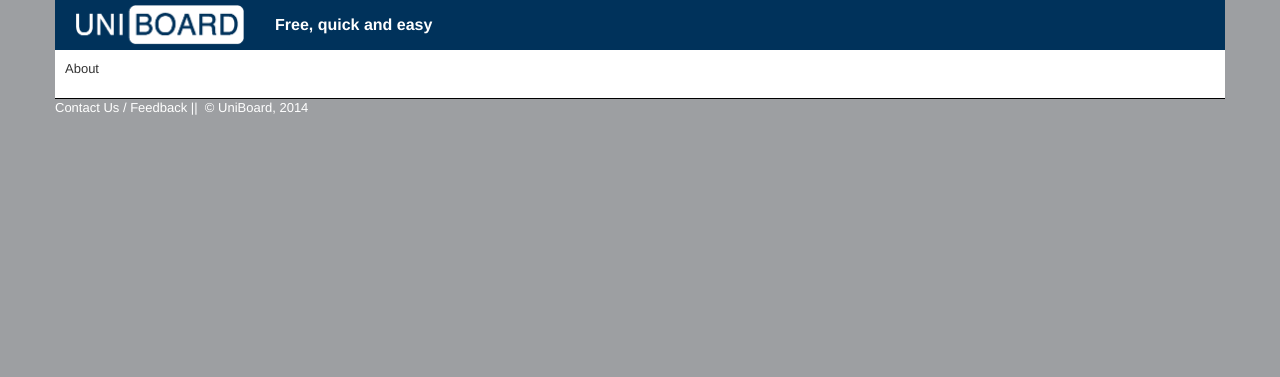
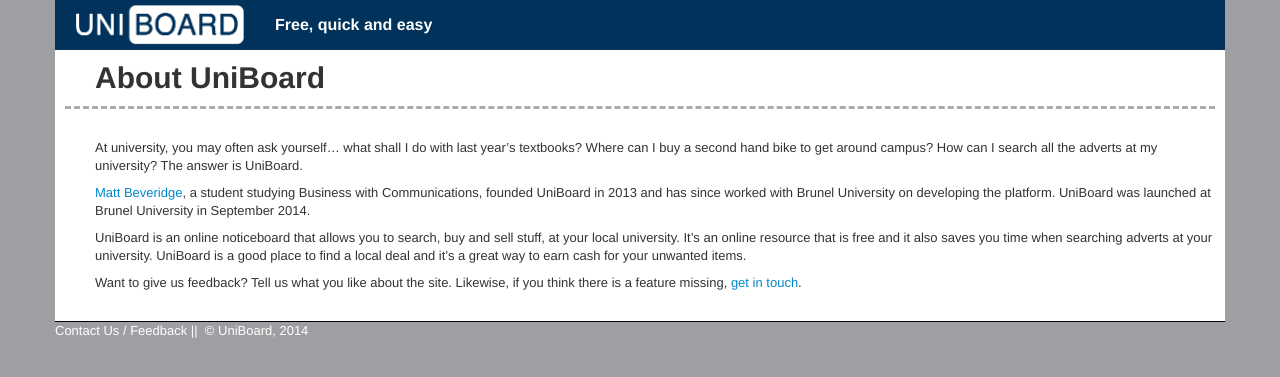
Before and after one commit to CottageLabs/uniboard, a Flask app: page /about in a window 1280 px wide. Shown: the part 160-537 px from the top of the page. Run offline with Flask 2, Linux system fonts and the light colour scheme; parts of the project's set-up code (start-up, migrations or seed data) failed here and were passed over; some libraries are stand-ins or nearby versions.

Commit message:
add about page

```diff
--- a/portality/templates/about.html
+++ b/portality/templates/about.html
@@ -2,6 +2,21 @@
 
 {% block content %}
 
-About
+<div class="row-fluid">
+    <div class="span12">
+        <div style="padding-bottom: 10px; margin-bottom: 30px; padding-left: 30px; border-bottom: 3px dashed #aaaaaa">
+            <h1>About UniBoard</h1>
+        </div>
+    </div>
+</div>
 
+<div style="padding-left: 30px">
+<p>At university, you may often ask yourself… what shall I do with last year’s textbooks? Where can I buy a second hand bike to get around campus? How can I search all the adverts at my university? The answer is UniBoard.</p>
+
+<p><a href="http://uk.linkedin.com/in/matthewbeveridge/">Matt Beveridge</a>, a student studying Business with Communications, founded UniBoard in 2013 and has since worked with Brunel University on developing the platform. UniBoard was launched at Brunel University in September 2014.</p>
+
+<p>UniBoard is an online noticeboard that allows you to search, buy and sell stuff, at your local university. It’s an online resource that is free and it also saves you time when searching adverts at your university. UniBoard is a good place to find a local deal and it’s a great way to earn cash for your unwanted items.</p>
+
+<p>Want to give us feedback? Tell us what you like about the site. Likewise, if you think there is a feature missing, <a href="mailto:{{config.get('FEEDBACK_EMAIL')}}">get in touch</a>.</p>
+</div>
 {% endblock %}
```
